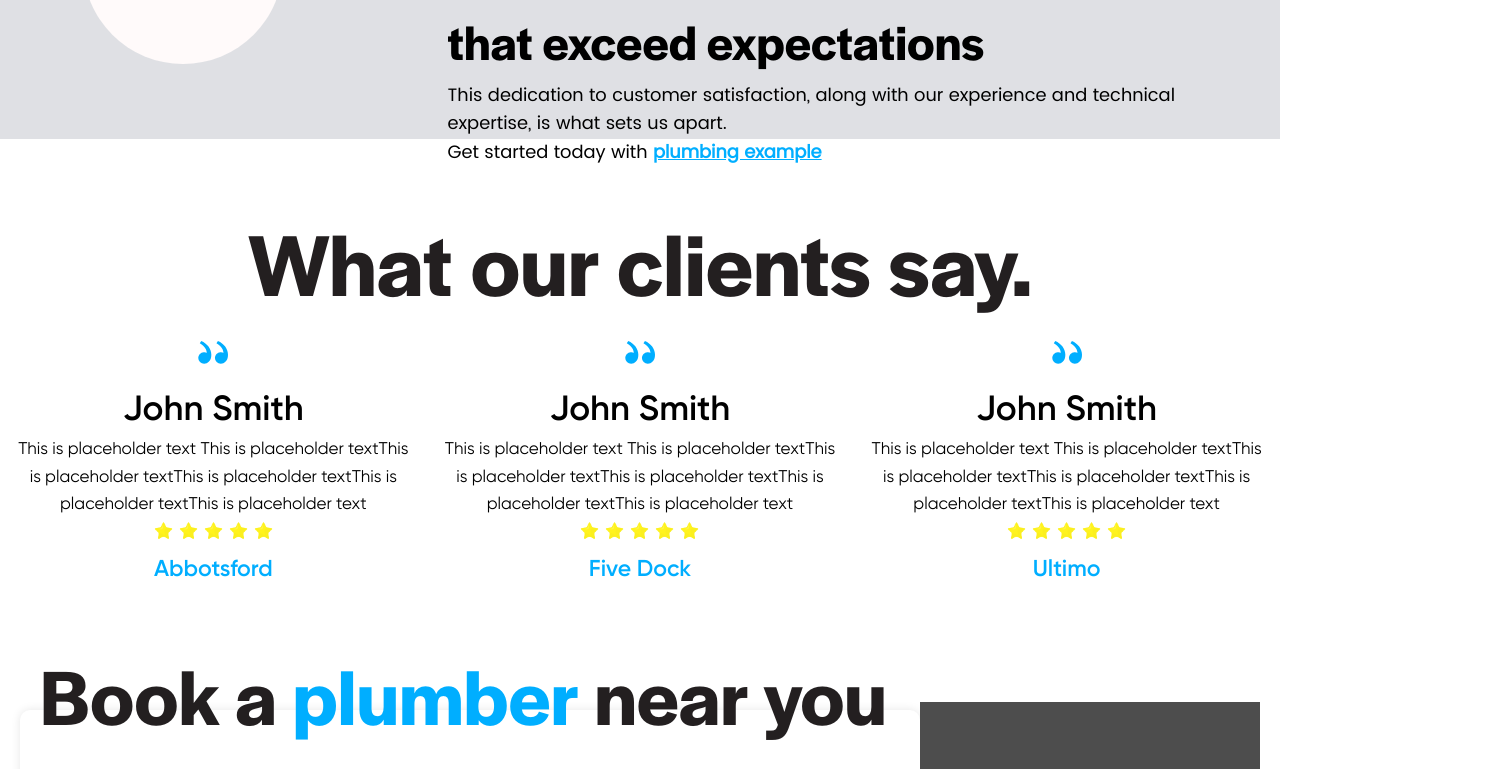
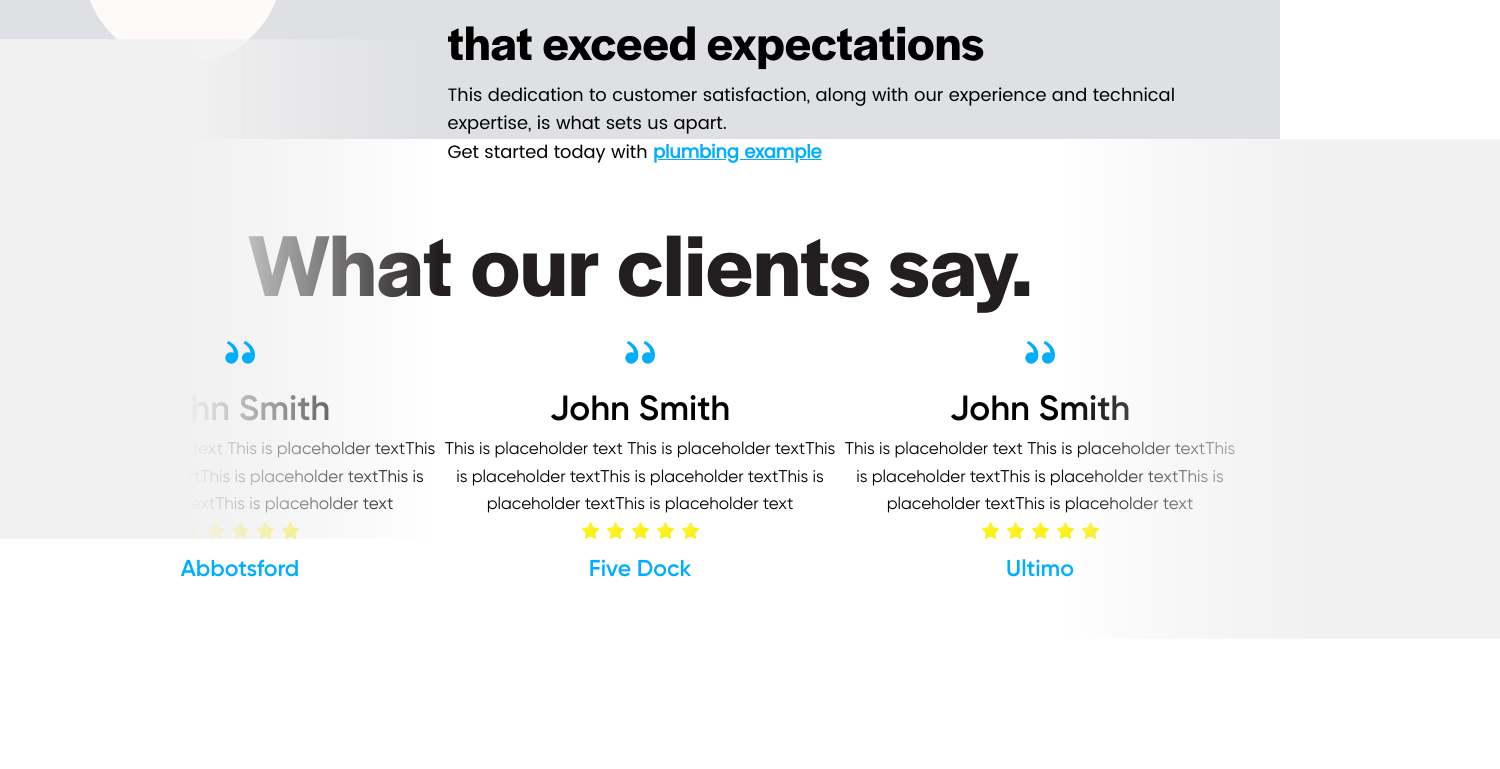
Before and after one commit to LeiliAQ/landingpage, a React (Create React App) app: page / in a window 1280 px wide. Shown: the part 4560-5329 px from the top of the page, 1500 px wide, since content can reach past the window. Built offline with nearby package versions, Linux system fonts and the light colour scheme.

Commit message:
Abr added to Clients

```diff
--- a/src/components/Clients.css
+++ b/src/components/Clients.css
@@ -1,8 +1,39 @@
 
-.Clients{
+.abr{
     display: flex;
     flex-direction: column;
     align-items: center;
+    position: relative;
+    /* overflow: hidden; */
+}
+.abr::before{
+    content: '';
+    position: absolute;
+    top:-10rem;
+    bottom: 0;
+    right: -10rem;
+    background-image: url('../images/abr.png');
+    background-repeat: no-repeat;
+    background-size: contain;
+    width: 50rem;
+    height: 50rem;
+    left: 0;
+
+}
+.abr::after{
+    content: '';
+    position: absolute;
+    top:0;
+    bottom: 0;
+    right: 0;
+    background-image: url('../images/abr.png');
+    background-repeat: no-repeat;
+    background-size: contain;
+    width: 50rem;
+    height: 50rem;
+    left: 100rem;
+    transform: scaleX(-1);
+
 }
 .clients-container{
     /* margin-top: 7rem;
--- a/src/components/Clients.js
+++ b/src/components/Clients.js
@@ -7,6 +7,7 @@ export default class Clients extends Component {
   render() {
     return (
       <div Clients>
+        <div className='abr'>
         <div className="clients-container">
         <div className="Clients-title">What our clients say.</div>
         <div className="clients-boxes">
@@ -73,6 +74,8 @@ export default class Clients extends Component {
 
         </div>
         </div>
+        </div>
+
 
       </div>
     )
```
